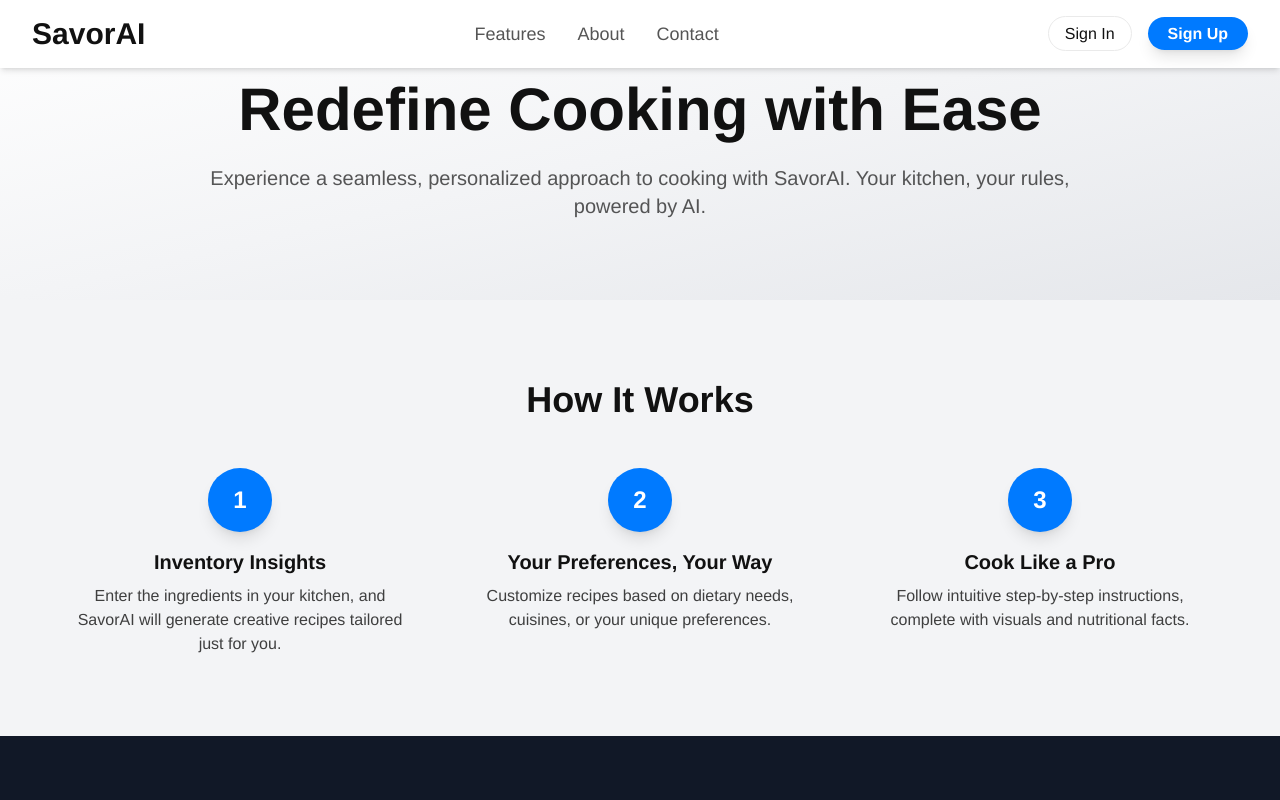
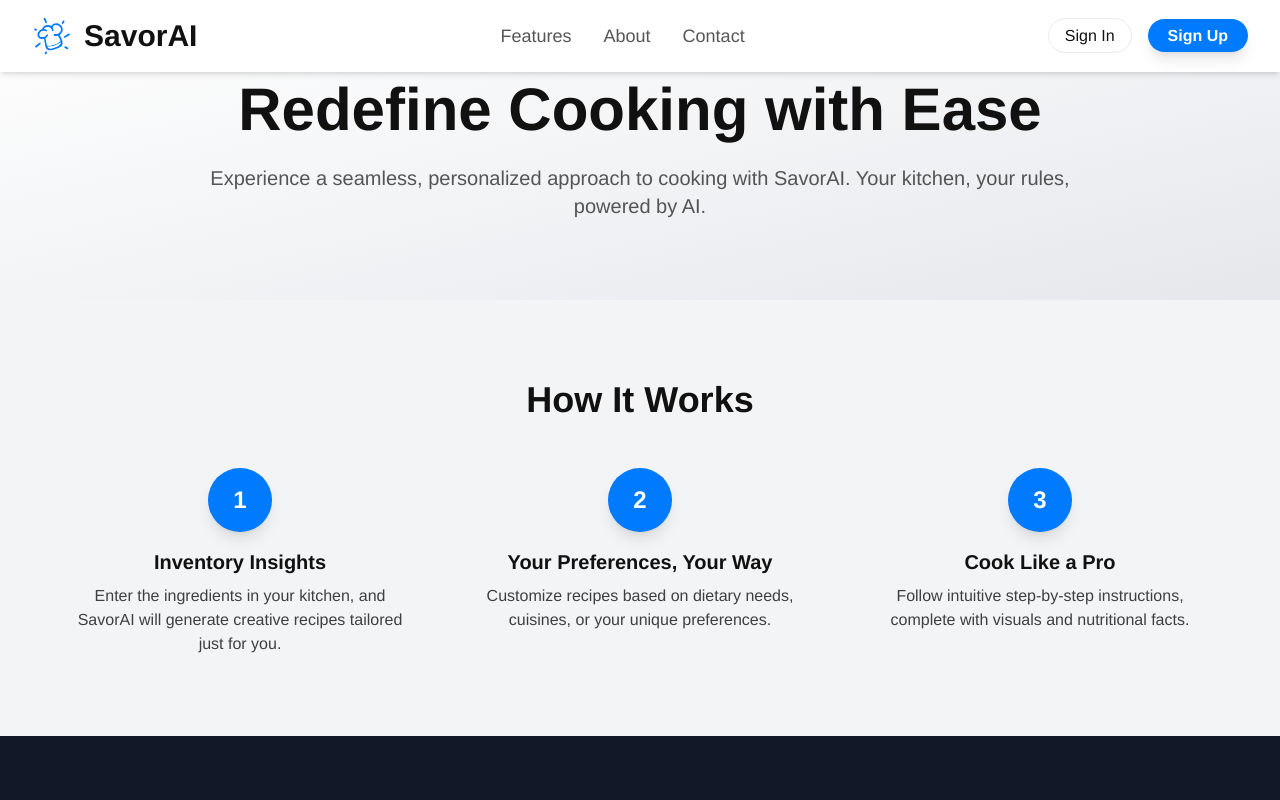
Before and after one commit to Dachev1/FE-savorAI, a React (Vite) app in the folder frontend/: page /learn-more in a window 1280 px wide. Shown: the top 800 px of the page. Built offline with nearby package versions, Linux system fonts and the light colour scheme; the HTML template or start-up script is replaced by a standard one.

Commit message:
Added logo

```diff
--- a/frontend/public/Icons.tsx
+++ b/frontend/public/Icons.tsx
@@ -37,4 +37,5 @@ export const InstagramIcon: React.FC<{ className?: string }> = ({ className }) =
     </svg>
 );
 
+
 export default { GitHubIcon, LinkedInIcon, InstagramIcon };
--- a/frontend/src/components/Navbar.tsx
+++ b/frontend/src/components/Navbar.tsx
@@ -4,10 +4,17 @@ const Navbar: React.FC = () => {
     return (
         <nav className="bg-white shadow-md fixed top-0 w-full z-50">
             <div className="max-w-7xl mx-auto px-4 sm:px-6 lg:px-8 flex justify-between items-center py-4">
-                {/* Logo */}
-                <h1 className="text-3xl font-extrabold text-dark hover:text-accent transition-all">
-                    <Link to="/">SavorAI</Link>
-                </h1>
+                {/* Logo with SVG */}
+                <div className="flex items-center space-x-3">
+                    <img
+                        src="/logo.svg"
+                        alt="SavorAI Logo"
+                        className="h-10 w-10"
+                    />
+                    <h1 className="text-3xl font-extrabold text-dark hover:text-accent transition-all">
+                        <Link to="/">SavorAI</Link>
+                    </h1>
+                </div>
 
                 {/* Navigation Links */}
                 <ul className="hidden md:flex space-x-8 text-secondary text-lg font-medium">
```
Also changed, not shown: frontend/public/logo.svg (added).
